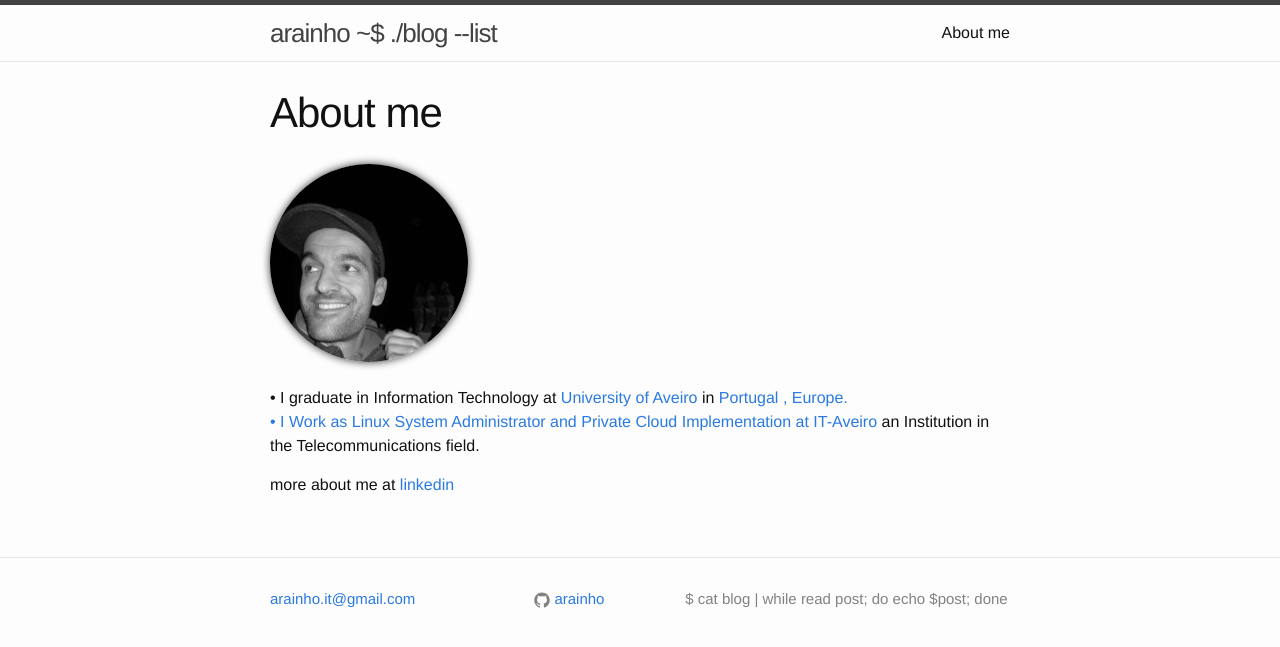
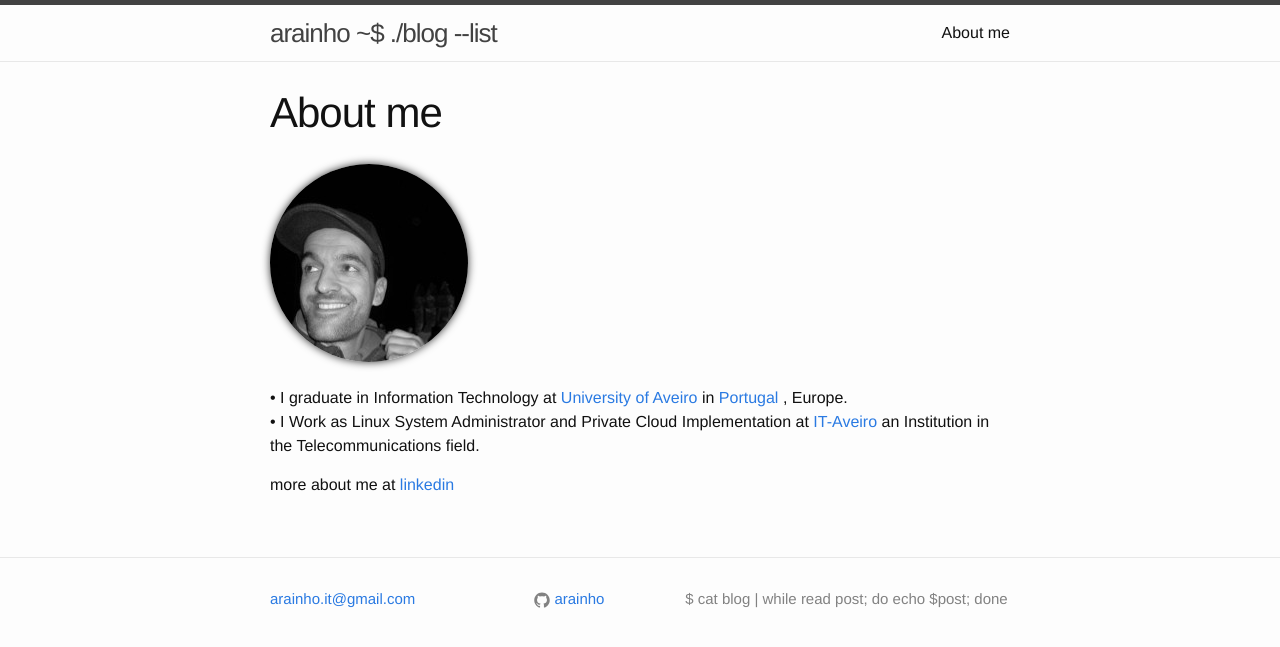
Before and after one commit to arainho/arainho.github.io, a Jekyll site: the page built from about.md, in a window 1280 px wide. Shown: the top 647 px of the page. Built offline with Jekyll 4.4.1, drawn with Linux system fonts in a browser that asks for light colours.

Commit message:
fix html </a> tag

```diff
--- a/about.md
+++ b/about.md
@@ -7,7 +7,7 @@ permalink: /about/
 <div class="circular">
 </div>
 
-<br> • I graduate in Information Technology at <a href="http://www.ua.pt/estga/PageCourse.aspx?id=63&b=1"> University of Aveiro </a> in <a href="https://www.google.pt/maps/place/Portugal/@39.4702232,-12.3570939,6z/data=!3m1!4b1!4m2!3m1!1s0xb32242dbf4226d5:0x2ab84b091c4ef041"> Portugal <a>, Europe.
+<br> • I graduate in Information Technology at <a href="http://www.ua.pt/estga/PageCourse.aspx?id=63&b=1"> University of Aveiro </a> in <a href="https://www.google.pt/maps/place/Portugal/@39.4702232,-12.3570939,6z/data=!3m1!4b1!4m2!3m1!1s0xb32242dbf4226d5:0x2ab84b091c4ef041"> Portugal </a>, Europe.
 <br> • I Work as Linux System Administrator and Private Cloud Implementation at <a href="https://www.it.pt/ITSites/Index/3"> IT-Aveiro </a> an Institution in the Telecommunications field.
 
 more about me at [linkedin](http://www.linkedin.com/in/arainho)
```
